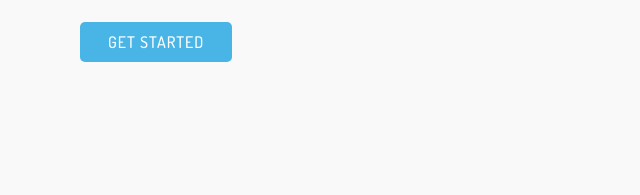
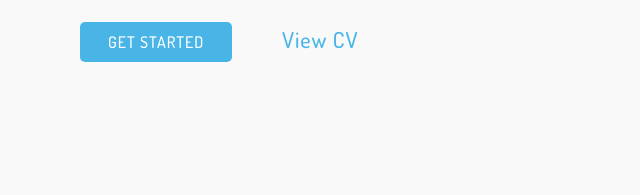
Before and after one commit to VinRanggaSr/vincentius-rangga, a plain HTML site: page index.html in a window 1280 px wide. Shown: the part 410-605 px from the top of the page, 2-642 px from the left. Drawn offline with Linux system fonts and the light colour scheme.

Commit message:
kembali ke perubahan 1

```diff
--- a/index.html
+++ b/index.html
@@ -89,7 +89,7 @@
           <div>
             <a href="#about" class="btn-get-started scrollto">Get Started</a>
             <!-- Link CV -->
-            <!-- <a href="" class="offset-md-1" style="text-decoration: none; color: #49b5e7; font-family: 'Dosis', sans-serif; font-size: 22px; font-weight: 500; letter-spacing: 1px;">View CV</a> -->
+            <a href="" class="offset-md-1" style="text-decoration: none; color: #49b5e7; font-family: 'Dosis', sans-serif; font-size: 22px; font-weight: 500; letter-spacing: 1px;">View CV</a>
           </div>
 
         </div>
```
